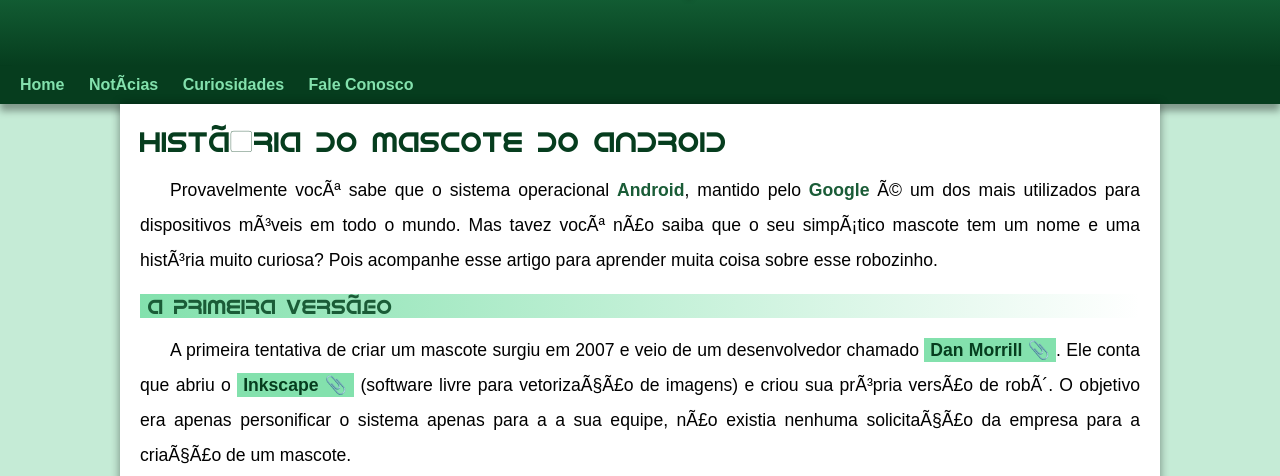
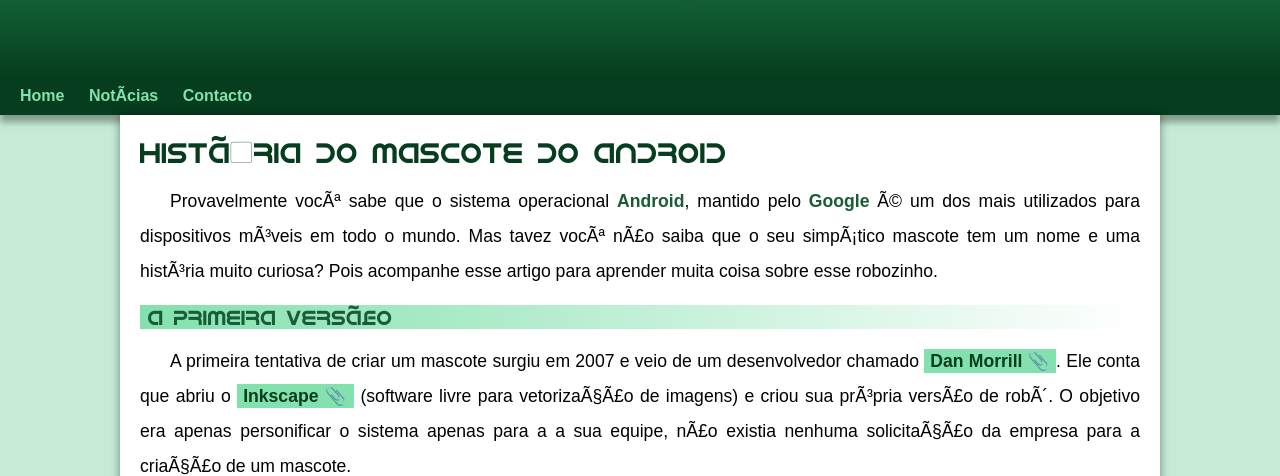
Before and after one commit to joaob85/projecto_android, a plain HTML site: page index.html in a window 1280 px wide. Shown: the part 164-640 px from the top of the page. Drawn offline with Linux system fonts and the light colour scheme; a web font is replaced by a local one.

Commit message:
atualizado

```diff
--- a/index.html
+++ b/index.html
@@ -15,8 +15,7 @@
     <nav>
         <a href="#">Home</a>
         <a href="#">Notícias</a>
-        <a href="#">Curiosidades</a>
-        <a href="#">Fale Conosco</a>
+        <a href="#">Contacto</a>
     </nav>
     <main>
         <article>
--- a/style/style.css
+++ b/style/style.css
@@ -70,7 +70,7 @@ header > p {
     padding-left: 10px;
     padding-right: 10px;
     margin: auto;
-    margin-bottom: 20px;
+    padding-bottom: 40px;
     text-shadow: 4px 3px 5px rgba(0, 0, 0, 0.345);
 
 }
```
